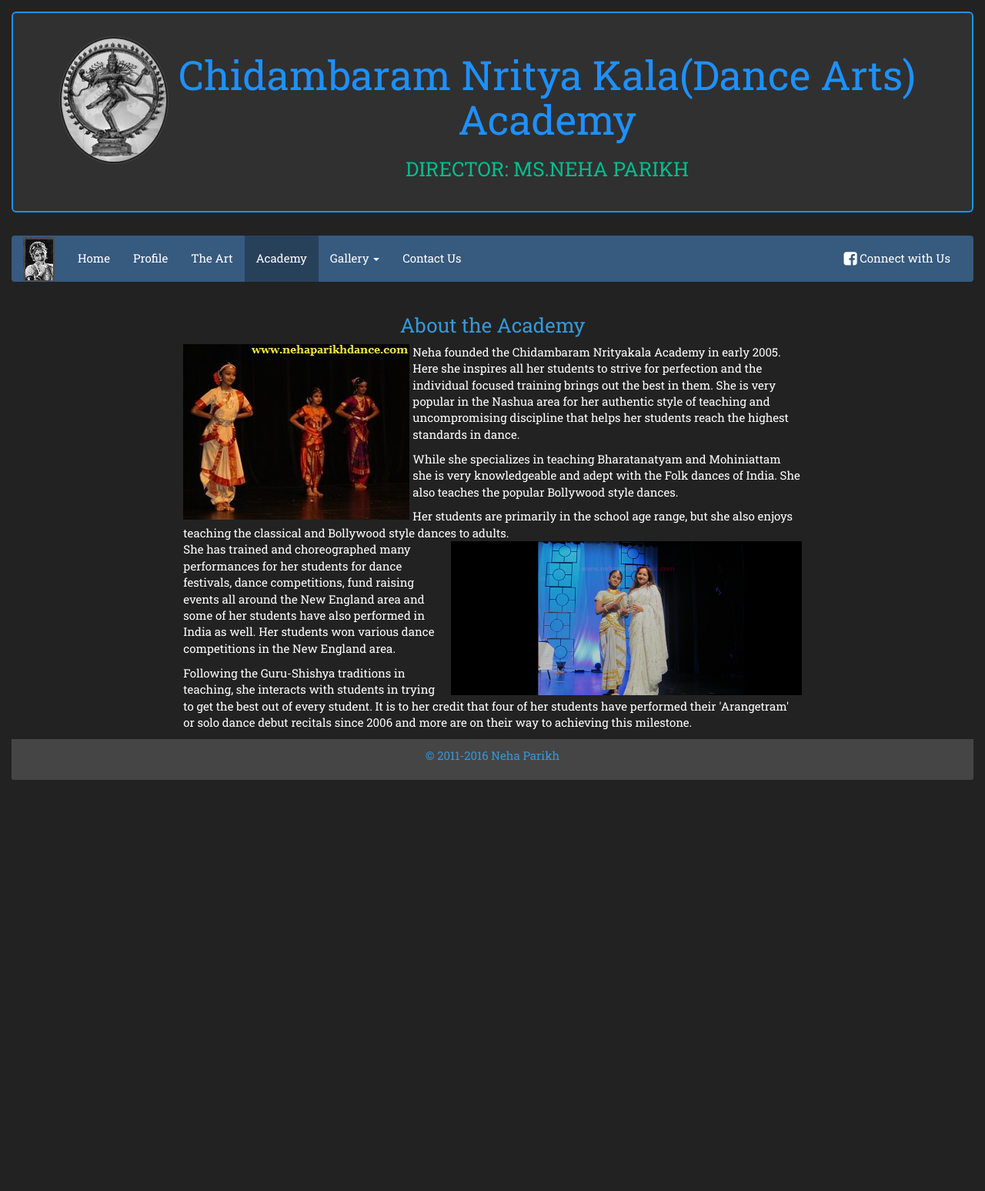
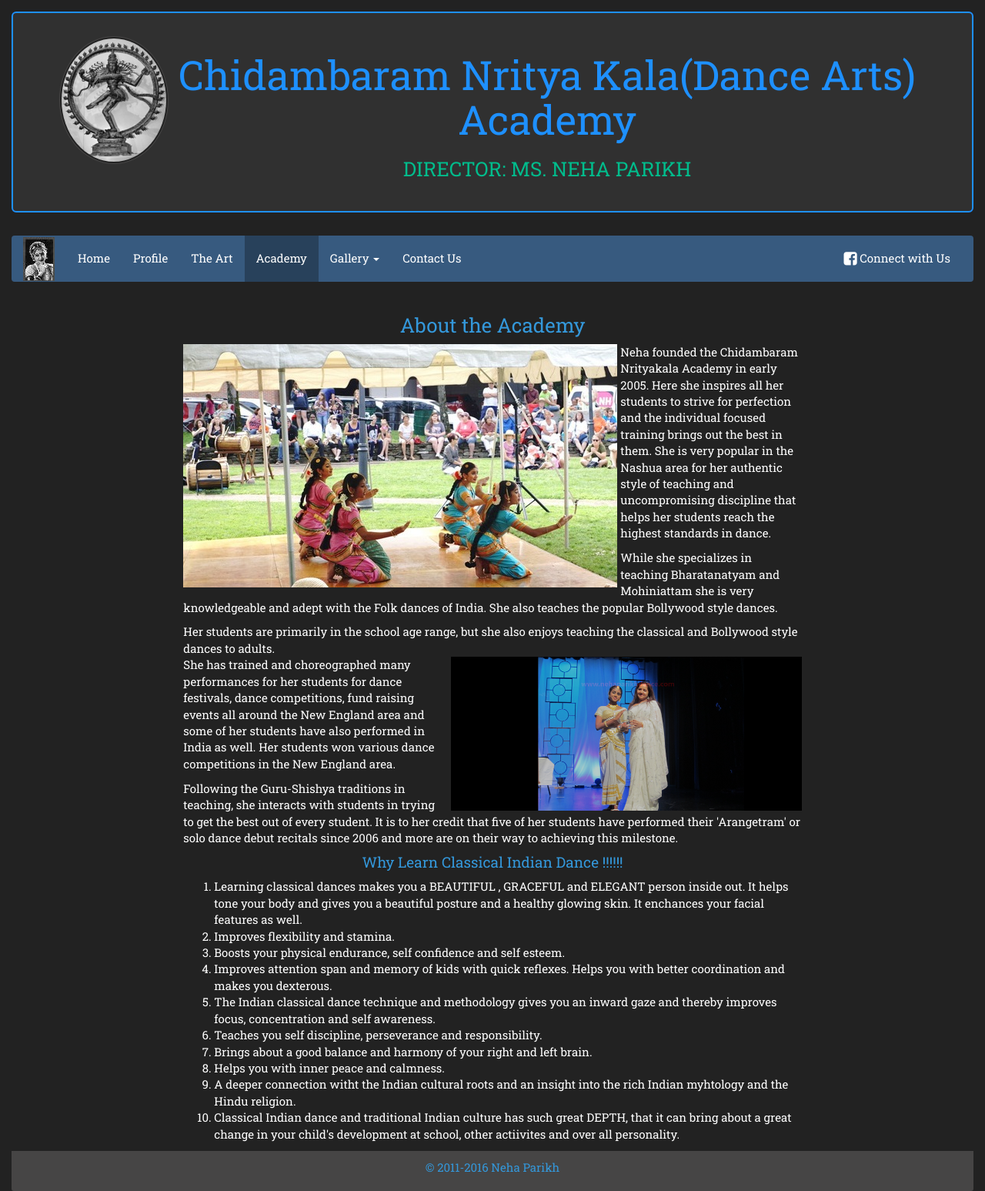
Before and after one commit to vthil3049/NehaResponsive, a PHP site: page /TheAcademy.php in a window 1280 px wide. Shown: the whole page at 77% size. Before the commit the page ends 1013 px from the top, so only its background shows below. Run offline with PHP 8.4, Linux system fonts and the light colour scheme; some libraries are stand-ins or nearby versions.

Commit message:
Updated Art, Academy and Profile pages

```diff
--- a/TheAcademy.php
+++ b/TheAcademy.php
@@ -10,11 +10,27 @@
 			<div class="container-fluid">
 					<div id="main" class="row">
             <div class="col-md-8 col-md-offset-2"><h3 class="text-info text-center">About the Academy</h3>
-                <img title="Students in training" alt="Students in training" src="images/IMG_1415.JPG" style="float:left; margin-right:4px;"/><p>Neha founded the Chidambaram Nrityakala Academy in early 2005. Here she inspires all her students to strive for perfection and the individual focused training brings out the best in them. She is very popular in the Nashua area for her authentic style of teaching and uncompromising discipline that helps her students reach the highest standards in dance.</p>
+                <img title="Students performing" alt="Students performing" src="images/Laconia_01.JPG" style="float:left; margin-right:4px;"/><p>Neha founded the Chidambaram Nrityakala Academy in early 2005. Here she inspires all her students to strive for perfection and the individual focused training brings out the best in them. She is very popular in the Nashua area for her authentic style of teaching and uncompromising discipline that helps her students reach the highest standards in dance.</p>
 				<p>While she specializes in teaching Bharatanatyam and Mohiniattam she is very knowledgeable and adept with the Folk dances of India. She also teaches the popular Bollywood style dances.</p>
 				<p>Her students are primarily in the school age range, but she also enjoys teaching the classical and Bollywood style dances to adults. <br />
                     <img alt="Shravani won 1st place in Bostong Sargam event" style="float:right; margin-left:4px;" title="Winner of Boston Sargam event" src="images/Carousel/ShravaniSargamWM.png" />She has trained and choreographed many performances for her students for dance festivals, dance competitions, fund raising events all around the New England area and some of her students have also performed in India as well. Her students won various dance competitions in the New England area.</p>
-				<p>Following the Guru-Shishya traditions in teaching, she interacts with students in trying to get the best out of every student. It is to her credit that four of her students have performed their 'Arangetram' or solo dance debut recitals since 2006 and more are on their way to achieving this milestone.</p>
+				<p>Following the Guru-Shishya traditions in teaching, she interacts with students in trying to get the best out of every student. It is to her credit that five of her students have performed their 'Arangetram' or solo dance debut recitals since 2006 and more are on their way to achieving this milestone.</p>
+				<p>
+				<h4 class="text-info text-center">Why Learn Classical Indian Dance !!!!!!</h4>
+				<ol>
+					<li>Learning classical dances makes you a BEAUTIFUL , GRACEFUL and ELEGANT person inside out. It helps tone your body and gives you a
+					beautiful posture and a healthy glowing skin. It enchances your facial features as well.</li>
+					<li>Improves flexibility and stamina.</li>
+					<li>Boosts your physical endurance, self confidence and self esteem.</li>
+					<li>Improves attention span and memory of kids with quick reflexes. Helps you with better coordination and makes you dexterous.</li>
+					<li>The Indian classical dance technique and methodology gives you an inward gaze and thereby improves focus, concentration and self awareness.</li>
+					<li>Teaches you self discipline, perseverance and responsibility.</li>
+					<li>Brings about a good balance and harmony of your right and left brain.</li>
+					<li>Helps you with inner peace and calmness.</li>
+					<li>A deeper connection witht the Indian cultural roots and an insight into the rich Indian myhtology and the Hindu religion.</li>
+					<li>Classical Indian dance and traditional Indian culture has such great DEPTH, that it can bring about a great change in your child's development at school, other actiivites and over all personality.</li>
+				</ol>
+				</p>
             </div>
 					</div>
 			</div>
--- a/include/header.php
+++ b/include/header.php
@@ -1,5 +1,5 @@
 <div class="jumbotron">
 		<img title="Nataraj- Lord of Dance" alt="image of Nataraj, Lord of Dance" class="img-circle img-responsive img-thumbnail" src="images/Shiva2 - small - grayscale.jpg" />
 		<h1 class="text-center text-success">Chidambaram Nritya Kala(Dance Arts) Academy</h1>
-		<h3 class="text-uppercase  text-success text-center">Director: Ms.Neha Parikh</h3>
+		<h3 class="text-uppercase  text-success text-center">Director: Ms.  Neha Parikh</h3>
 </div>
```
Also changed, not shown: Profile.php (+8 -7 lines), TheArts.php (+12 -5 lines), images/Folkdances/Folk1.jpg (added), images/Folkdances/Folk2.jpg (added), images/Folkdances/Laavani.jpg (added), images/Folkdances/Punjabi.jpg (added), images/IMG_7226_copy.jpg, images/Laconia_01.jpg (added), images/MohiniattamAtKresge2.JPG (added), images/Neha600_35_Profile.jpg (added), images/NehaWeb_15_cropped.jpg.
